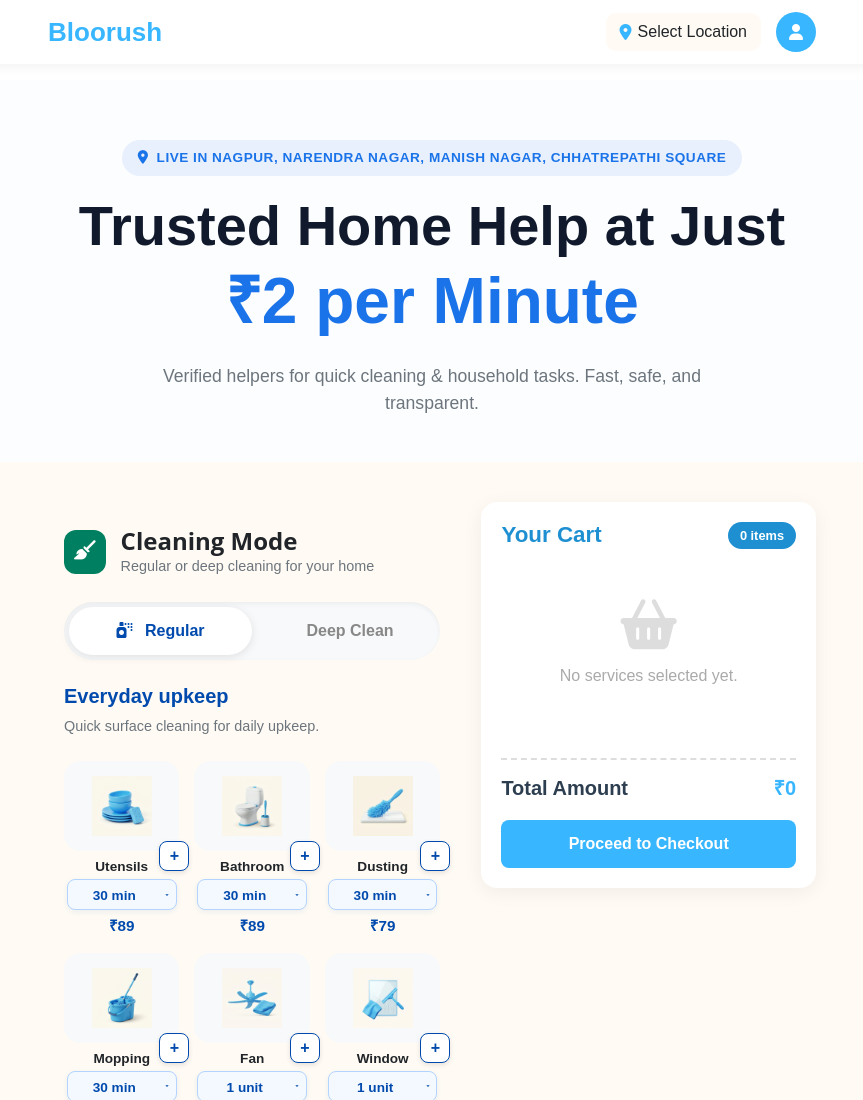
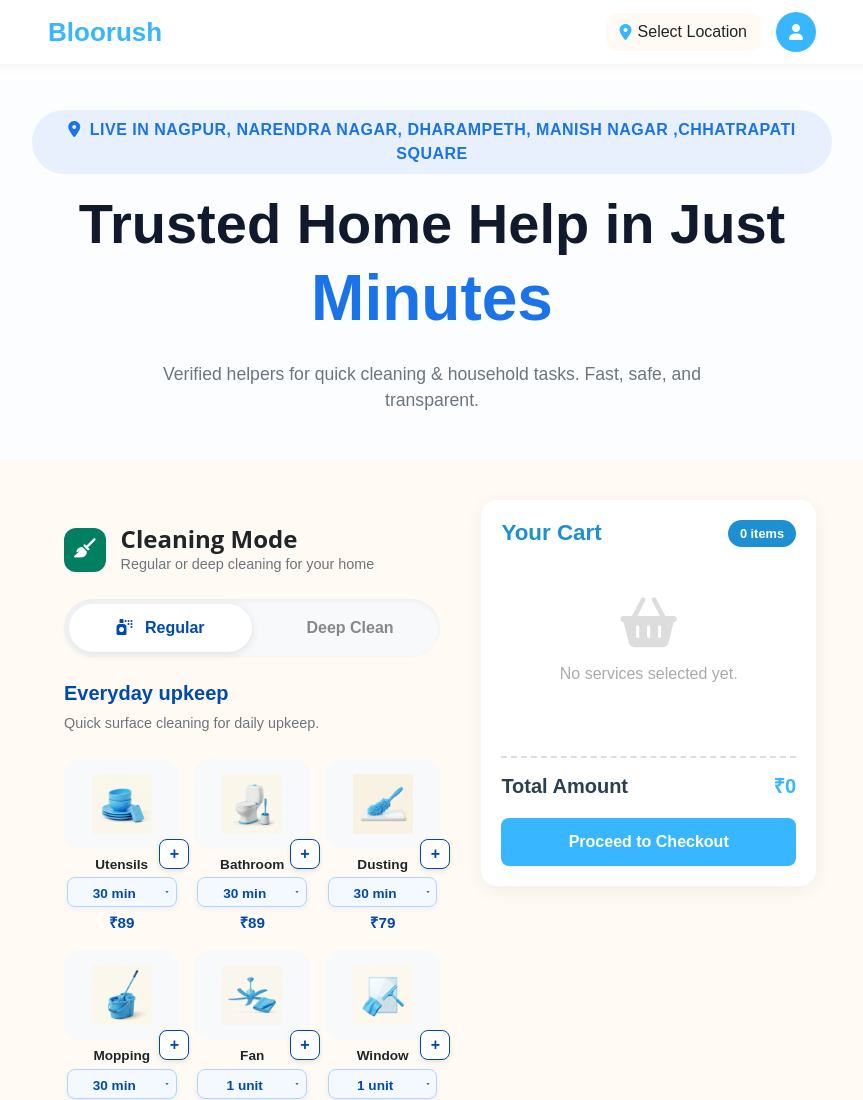
Before and after one commit to Anshhere07/Bloorush, a plain HTML site: page index.html in a window 1280 px wide. Shown: the top 1100 px of the page, without its empty margins (208-1071 px from the left). Drawn offline with nearby package versions, Linux system fonts and the light colour scheme; some icons are missing.

Commit message:
text_updated

```diff
--- a/index.html
+++ b/index.html
@@ -143,20 +143,20 @@
     <div id="homeView">
 
         <!-- HERO COMPONENT -->
-        <section class="hero-section text-center" style="padding: 60px 20px 30px; background-color: #fcfdfe;">
+        <section class="hero-section text-center" style="padding: 30px 20px 30px; background-color: #fcfdfe;">
             <div class="hero-container mx-auto" style="width: 100%; max-width: 800px;">
                 <span class="badge badge-pill mb-3 px-3 py-2"
-                    style="background-color: #e8f0fe; color: #1a73e8; font-weight: 700; font-size: 0.85rem; letter-spacing: 0.5px; white-space: normal; height: auto; text-align: center; line-height: 1.5; max-width: 100%;">
-                    <i class="fas fa-map-marker-alt mr-1"></i> LIVE IN NAGPUR, NARENDRA NAGAR, MANISH NAGAR,
-                    CHHATREPATHI SQUARE
+                    style="background-color: #e8f0fe; color: #1a73e8; font-weight: 700; font-size: 1rem; letter-spacing: 0.5px; white-space: normal; height: auto; text-align: center; line-height: 1.5; max-width: 100%;">
+                    <i class="fas fa-map-marker-alt mr-1"></i> LIVE IN NAGPUR, NARENDRA NAGAR, DHARAMPETH, MANISH NAGAR
+                    ,CHHATRAPATI SQUARE
                 </span>
                 <h1 class="font-weight-bold"
                     style="font-size: clamp(2.2rem, 5vw, 3.5rem); color: #111a2c; line-height: 1.2;">
-                    Trusted Home Help at Just
+                    Trusted Home Help in Just
                 </h1>
                 <h1 class="font-weight-bold position-relative d-inline-block"
                     style="font-size: clamp(2.5rem, 6vw, 4rem); color: #1a73e8; margin-top: -5px;">
-                    ₹<span id="heroPrice">2</span> per Minute
+                    Minutes
                     <div
                         style="height: 6px; background-color: #fbbc05; width: 100%; position: absolute; bottom: 8px; left: 0; z-index: -1;">
                     </div>
@@ -273,7 +273,8 @@
                             Launching Soon!</h3>
                         <p class="text-muted mt-2 mx-auto" style="max-width: 400px; font-size: 1.05rem;">We are
                             finalizing our premium intensive cleaning protocols to give your home the perfect shine.
-                            <br><strong style="color: #004aad;">Stay Tuned!</strong></p>
+                            <br><strong style="color: #004aad;">Stay Tuned!</strong>
+                        </p>
                         <button class="btn mt-3 px-4 py-2"
                             style="background: #004aad; color: white; border-radius: 25px; font-weight: bold; box-shadow: 0 4px 10px rgba(0,74,173,0.2);">Notify
                             Me</button>
```
